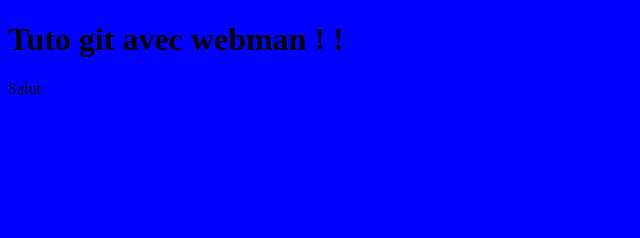
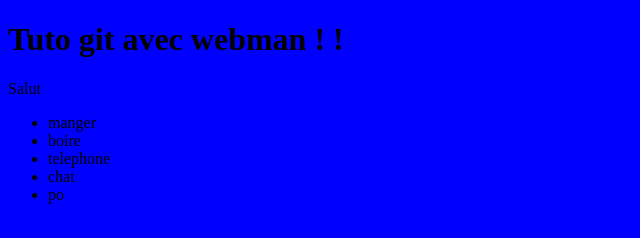
Before and after one commit to GrattusD/tutogit, a plain HTML site: page index.html in a window 1280 px wide. Shown: the whole page, without its empty margins (0-640 px from the left). Drawn offline with Linux system fonts and the light colour scheme.

Commit message:
ajouts d'une liste

```diff
--- a/index.html
+++ b/index.html
@@ -11,6 +11,15 @@
 <body>
     <h1>Tuto git avec webman ! !</h1>
     <p>Salut</p>
+    <ul>
+        <li>manger</li>
+        <li>boire</li>
+        <li>telephone</li>
+        <li>chat</li>
+        <li<ki/li>
+        <li>po</li>
+
+    </ul>
 </body>
 
 </html>
```
